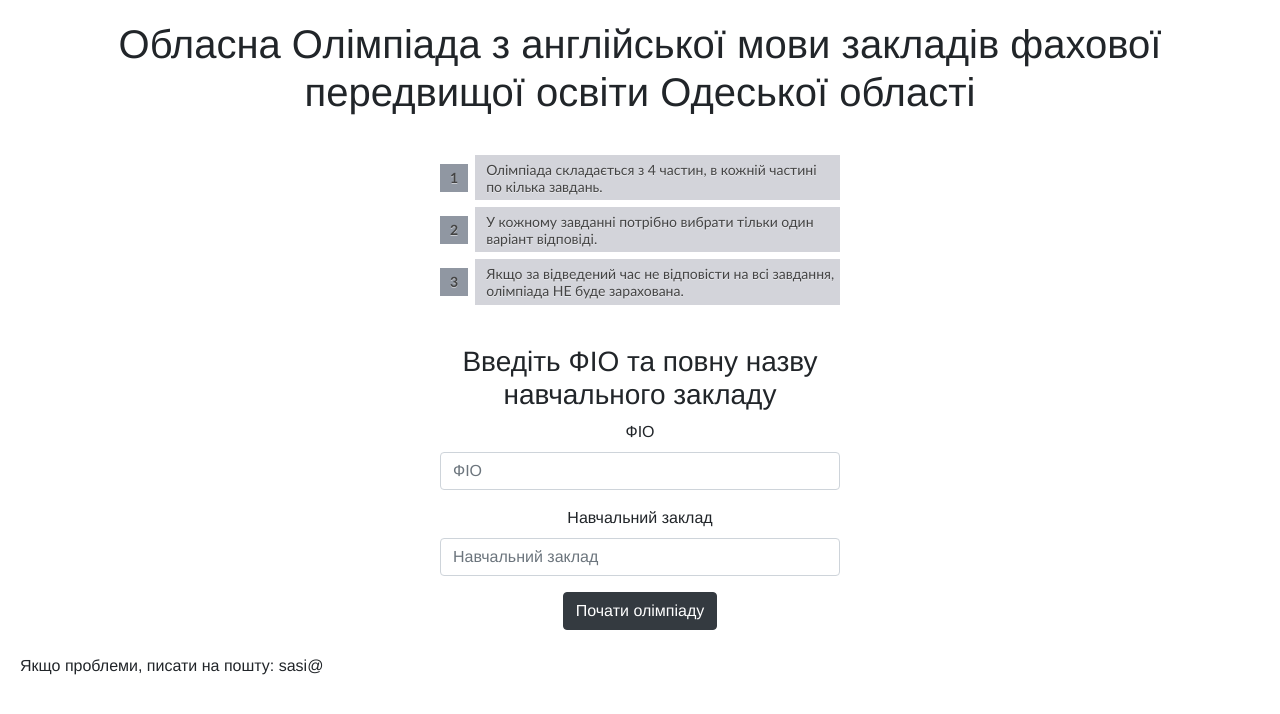
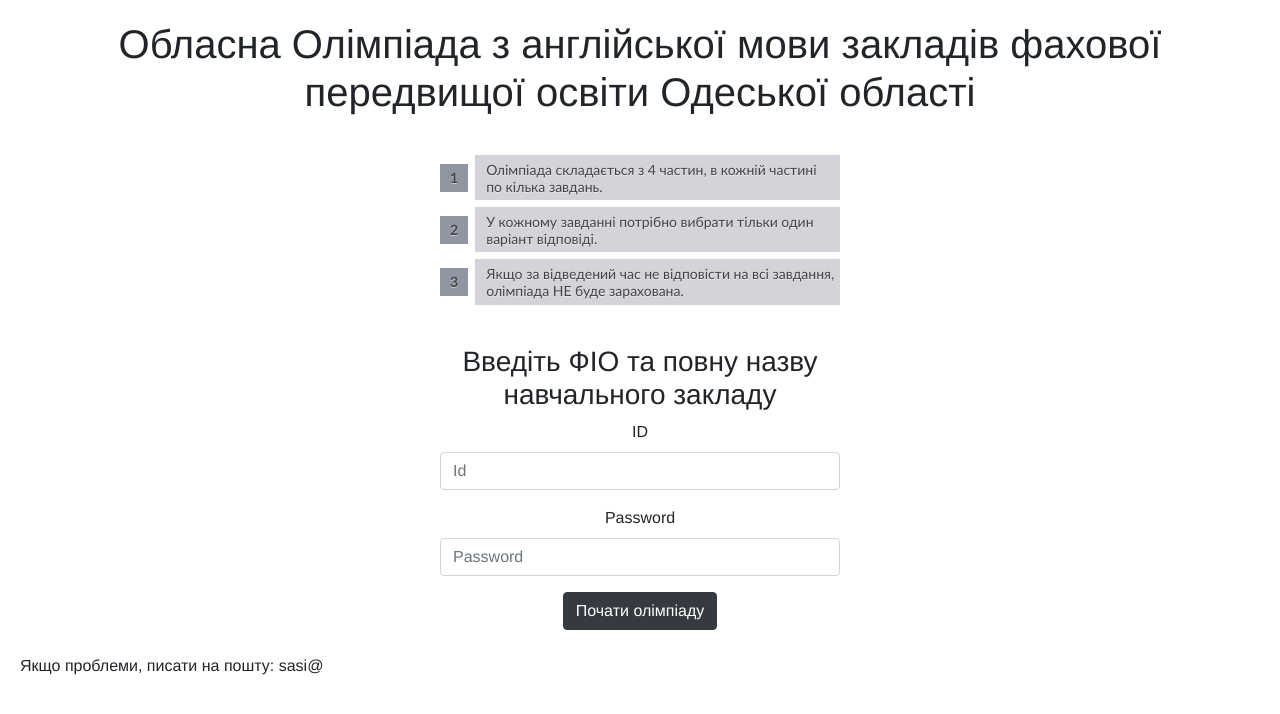
Before and after one commit to ogk-code/olimp-frontend, a Vue app: page / in a window 1280 px wide. Shown: the top 714 px of the page. Built offline with nearby package versions, Linux system fonts and the light colour scheme.

Commit message:
router.js

```diff
--- a/src/App.vue
+++ b/src/App.vue
@@ -1,20 +1,19 @@
 <template>
   <div id="app">
-    <!--<img alt="Vue logo" src="./assets/logo.png">-->
-    <Index/><!--<Index/>-->
+    <router-view/>
     <br>
     <span>Якщо проблеми, писати на пошту: </span><span>sasi@</span>
   </div>
 </template>
 
 <script>
-import Index from './components/Index.vue'
+// import Index from './components/Index.vue'
 /*import Index from './components/Index.vue'*/
 
 export default {
   name: 'App',
   components: {
-    Index
+
   }
 }
 </script>
--- a/src/components/Login.vue
+++ b/src/components/Login.vue
@@ -9,12 +9,12 @@
       <button type="submit">Login</button>-->
 
       <div class="form-group">
-        <label for="exampleInputEmail1">ФІО</label>
-        <input type="text" class="form-control" id="exampleInputEmail1" aria-describedby="emailHelp" placeholder="ФІО">
+        <label for="exampleInputEmail1">ID</label>
+        <input type="text" class="form-control" id="exampleInputEmail1" aria-describedby="emailHelp" placeholder="Id">
       </div>
       <div class="form-group">
-        <label for="exampleInputPassword1">Навчальний заклад</label>
-        <input type="text" class="form-control" id="exampleInputPassword1" placeholder="Навчальний заклад">
+        <label for="exampleInputPassword1">Password</label>
+        <input type="text" class="form-control" id="exampleInputPassword1" placeholder="Password">
       </div>
       <button v-on:click="Start" type="submit" class="btn btn-dark">Почати олімпіаду</button>
     </form>
--- a/src/main.js
+++ b/src/main.js
@@ -1,19 +1,39 @@
 import Vue from 'vue'
 import App from './App.vue'
 import { BootstrapVue, IconsPlugin } from 'bootstrap-vue'
-import VueRouter from 'vue-router'
+// import VueRouter from 'vue-router'
 import axios from 'axios'
 import VueAxios from 'vue-axios'
 import 'bootstrap/dist/css/bootstrap.css'
 import 'bootstrap-vue/dist/bootstrap-vue.css'
+import router from "@/router";
 
 Vue.use(BootstrapVue)
 Vue.use(IconsPlugin)
 Vue.use(VueAxios, axios)
-Vue.use(VueRouter)
+// Vue.use(VueRouter)
 
+function isAuthenticated() {
+  // return sessionStorage.getItem("access_token") !== null;
+  return true;
+}
+
+Vue.config.productionTip = false
+// Vue.prototype.$http = Axios;
+// const token = localStorage.getItem('token')
+// if (token) {
+//   Vue.prototype.$http.defaults.headers.common['Authorization'] = token
+// }
+router.beforeEach((to, from, next) => {
+  if (!isAuthenticated() && to.name !== 'Auth') {
+    next('/');
+  } else {
+    next();
+  }
+})
 Vue.config.productionTip = false
 
 new Vue({
+  router,
   render: h => h(App),
 }).$mount('#app')
--- /dev/null
+++ b/src/router.js
@@ -0,0 +1,28 @@
+import Vue from 'vue'
+import Router from "vue-router";
+import Index from "@/components/Index";
+import Task from "@/components/Task";
+// import Auth from "@/components/Auth";
+// import HomeV2 from "@/components/HomeV2";
+// import Registration from "@/components/Registration";
+// import NewApp from "@/components/NewApp";
+// import FullApp from "@/components/FullApp";
+// // import chat from "@/components/chat/chat";
+// import Auth from "@/components/Auth.vue"
+// import Chat from "@/components/ChatPage"
+// import ChatDemo from "@/components/ChatContainer"
+
+
+Vue.use(Router)
+
+export default new Router({
+    mode: "history",
+    routes: [
+        {
+            path: '/', component: Index, name: "Auth",
+        }, {
+            path: '/task', component: Task, name: "Task",
+        },
+        //
+    ],
+})
```
Also changed, not shown: src/components/TaskPage.vue (added, +15 -0 lines), 1 other file (tests, documents, lock files or other folders).
